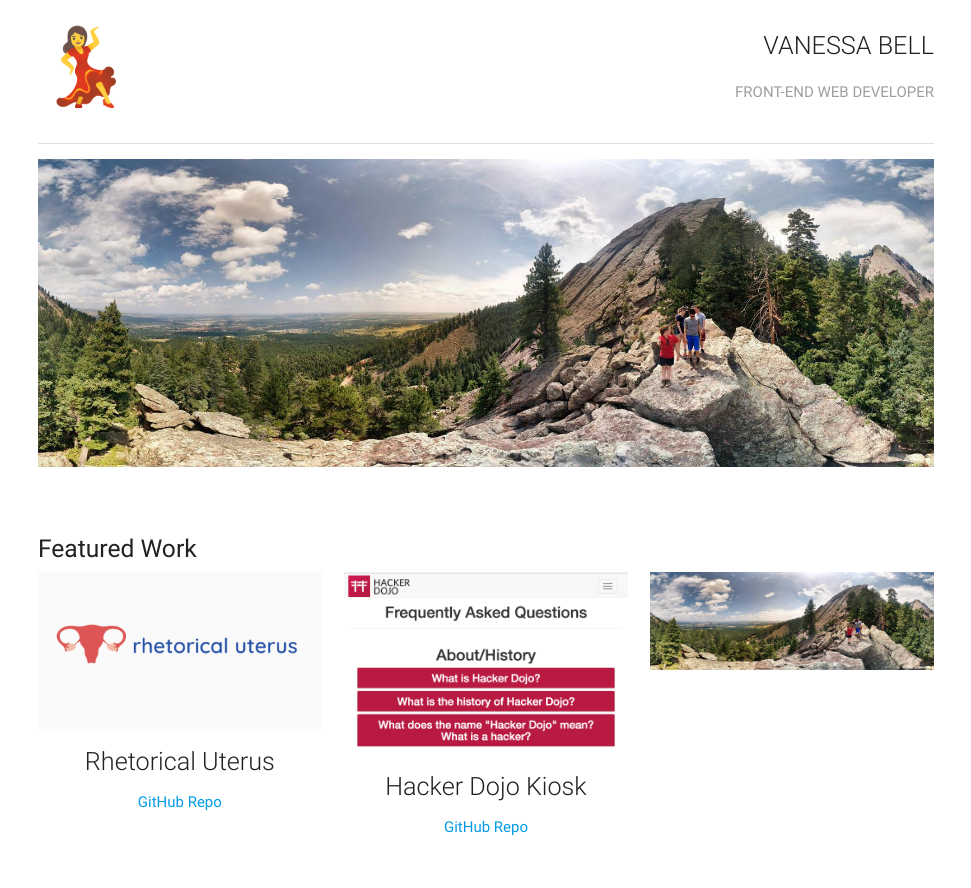
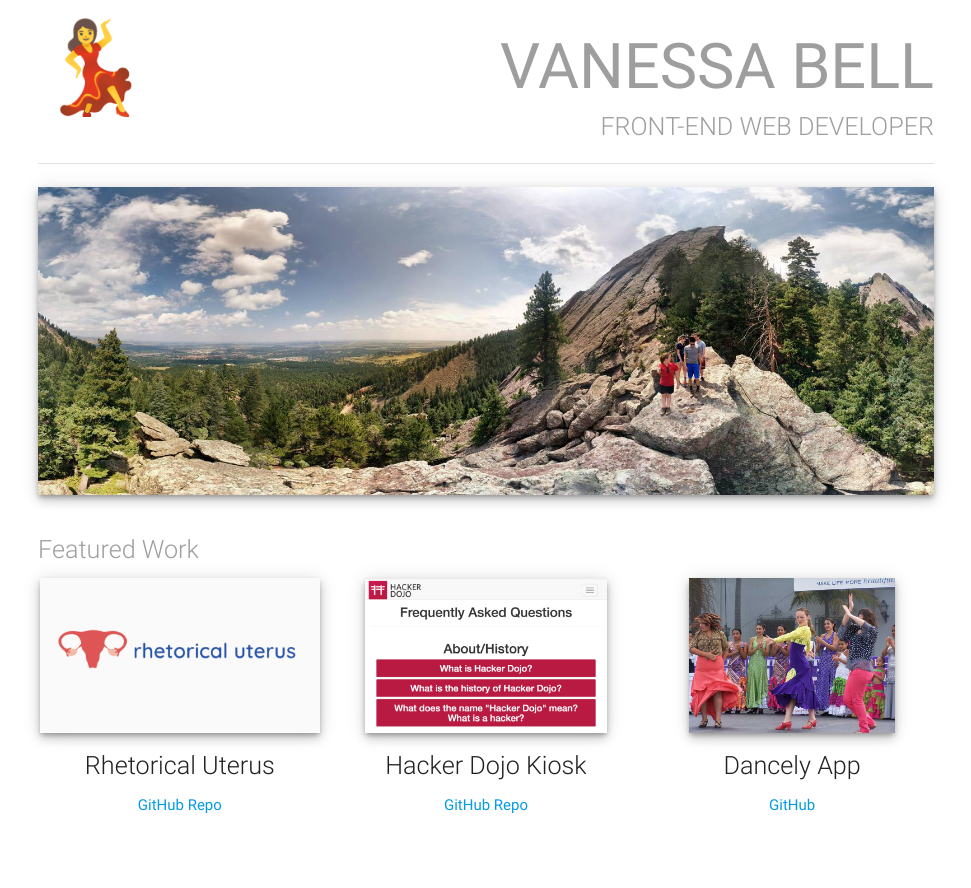
Before and after one commit to vanessa-bell/portfolio, a website: page index.html in a window 1280 px wide. Shown: the whole page, without its empty margins (154-1125 px from the left). After the commit the page ends 852 px from the top, so only its background shows below. Drawn offline with Linux system fonts and the light colour scheme.

Commit message:
meets specs for project

```diff
--- a/css/style.css
+++ b/css/style.css
@@ -1,8 +1,37 @@
-.logo {
-    font-size: 5em;
-    margin-top: 10px;
+.dancer {
+    font-size: 6em;
 }
 
 .my-name, .job-title {
     text-transform: uppercase;
+    margin-bottom: 0.1em;
 }
+
+.main-image .responsive-img {
+    margin-top: 0.5em;
+}
+
+.project .responsive-img {
+    max-height: 155px;
+}
+
+@media screen and (min-width: 1190px) {
+    .project .responsive-img {
+        min-height: 155px;
+    }
+}
+
+@media screen and (max-width: 600px) {
+    .featured-work h4 {
+        text-align: center;
+        padding-bottom: 1em;
+    }
+
+    .project {
+        margin-bottom: 2em;
+    }
+
+    .my-name {
+        font-size: 2.5em;
+    }
+}
--- a/index.html
+++ b/index.html
@@ -3,63 +3,71 @@
 <head>
     <title>Vanessa's Portfolio</title>
     <meta charset="utf-8">
+    <meta name="viewport" content="width=device-width, initial-scale=1">
     <link rel="stylesheet" href="./css/style.css">
     <link rel="stylesheet" href="./bower_components/materialize/dist/css/materialize.min.css">
 </head>
 <body>
     <div class="container">
-        <header>
-            <div class="row">
-                <div class="logo valign-wrapper col s2">
-                    <span class="dancer">💃</span>
-                </div>
-                <div class="personal-info col s10 right-align">
-                    <h1 class="my-name flow-text">Vanessa Bell</h1>
-                    <h6 class="job-title grey-text darken-4">Front-end Web Developer</h6>
-                </div>
-            </div> <!-- end row -->
+        <header class="row">
+            <div class="logo col s2 left-align">
+                <span class="dancer">💃</span>
+            </div>
+            <div class="personal-info flow-text col s10 right-align">
+                <h1 class="my-name grey-text darken-4">Vanessa Bell</h1>
+                <h5 class="job-title flow-text grey-text darken-4">Front-end Web Developer</h5>
+            </div>
         </header>
         <div class="divider"></div>
-        <section class="main-image section row">
+        <div class="main-image section row">
             <div class="col s12">
                 <img
-                    class="responsive-img"
-                    src="./images/hiking-splash-1600_large_2x.jpg"
+                    class="responsive-img z-depth-3"
+                    src="./images/hiking-splash-300_small_1x.jpg"
+                    srcset="./images/hiking-splash-800_medium_1x.jpg 800w, ./images/hiking-splash-1600_large_2x.jpg 1600w"
+                    sizes="100vw"
                     alt="Splash image">
             </div>
-        </section>
-        <section class="featured-work section">
-            <h5>Featured Work</h5>
+        </div>
+        <section class="featured-work">
+            <h4 class="grey-text lighten-3 flow-text">Featured Work</h4>
             <div class="row">
-                <div class="project center-align col s4">
+                <div class="project center-align col l4 m4 s12">
                     <a href="https://murmuring-dawn-81364.herokuapp.com/">
                         <img
-                            class="responsive-img"
-                            src="./images/rhetorical-uterus-portfolio-1600_large_2x.png"
+                            class="responsive-img z-depth-3"
+                            src="./images/rhetorical-uterus-portfolio-300_small_1x.png"
+                            srcset="./images/rhetorical-uterus-portfolio-800_medium_1x.png 800w, ./images/rhetorical-uterus-portfolio-1600_large_2x.png 1600w"
+                            sizes="(min-width: 36em) 33.3vw, 100vw"
                             alt="Rhetorical Uterus App">
                     </a>
                     <h5 class="flow-text">Rhetorical Uterus</h5>
                     <p><a href="https://github.com/vanessa-bell/rhetorical-uterus-v2">GitHub Repo</a></p>
                 </div>
-                <div class="project center-align col s4">
+                <div class="project center-align col l4 m4 s12">
                     <a href="http://kiosk.hackerdojo.com/">
                         <img
-                            class="responsive-img"
-                            src="./images/hacker-dojo-portfolio-1600_large_2x.png"
+                            class="responsive-img z-depth-3"
+                            src="./images/hacker-dojo-portfolio-300_small_1x.png"
+                            srcset="./images/hacker-dojo-portfolio-800_medium_1x.png 800w, ./images/hacker-dojo-portfolio-1600_large_2x.png 1600w"
+                            sizes="(min-width: 36em) 33.3vw, 100vw"
                             alt="Hacker Dojo Kiosk App">
                     </a>
                     <h5 class="flow-text">Hacker Dojo Kiosk</h5>
                     <p><a href="https://github.com/vanessa-bell/hd-kiosk-v2">GitHub Repo</a></p>
                 </div>
-                <div class="project center-align col s4">
+                <div class="project center-align col l4 m4 s12">
                     <img
-                        class="responsive-img"
-                        src="./images/hiking-splash-1600_large_2x.jpg"
+                        class="responsive-img z-depth-3"
+                        src="./images/flamenco-dancely-300_small_1x.jpg"
+                        srcset="./images/flamenco-dancely-800_medium_1x.jpg 800w, ./images/flamenco-dancely-1600_large_2x.jpg 1600w"
+                        sizes="(min-width: 36em) 33.3vw, 100vw"
                         alt="Splash image">
+                    <h5 class="flow-text">Dancely App</h5>
+                    <p><a href="https://github.com/vanessa-bell">GitHub</a></p>
                 </div>
             </div> <!-- end row -->
         </section>
-
     </div>
 </body>
 </html>
```
Also changed, not shown: images/flamenco-dancely-1600_large_2x.jpg (added), images/flamenco-dancely-300_small_1x.jpg (added), images/flamenco-dancely-800_medium_1x.jpg (added), images_src/flamenco-dancely.jpg (added).
